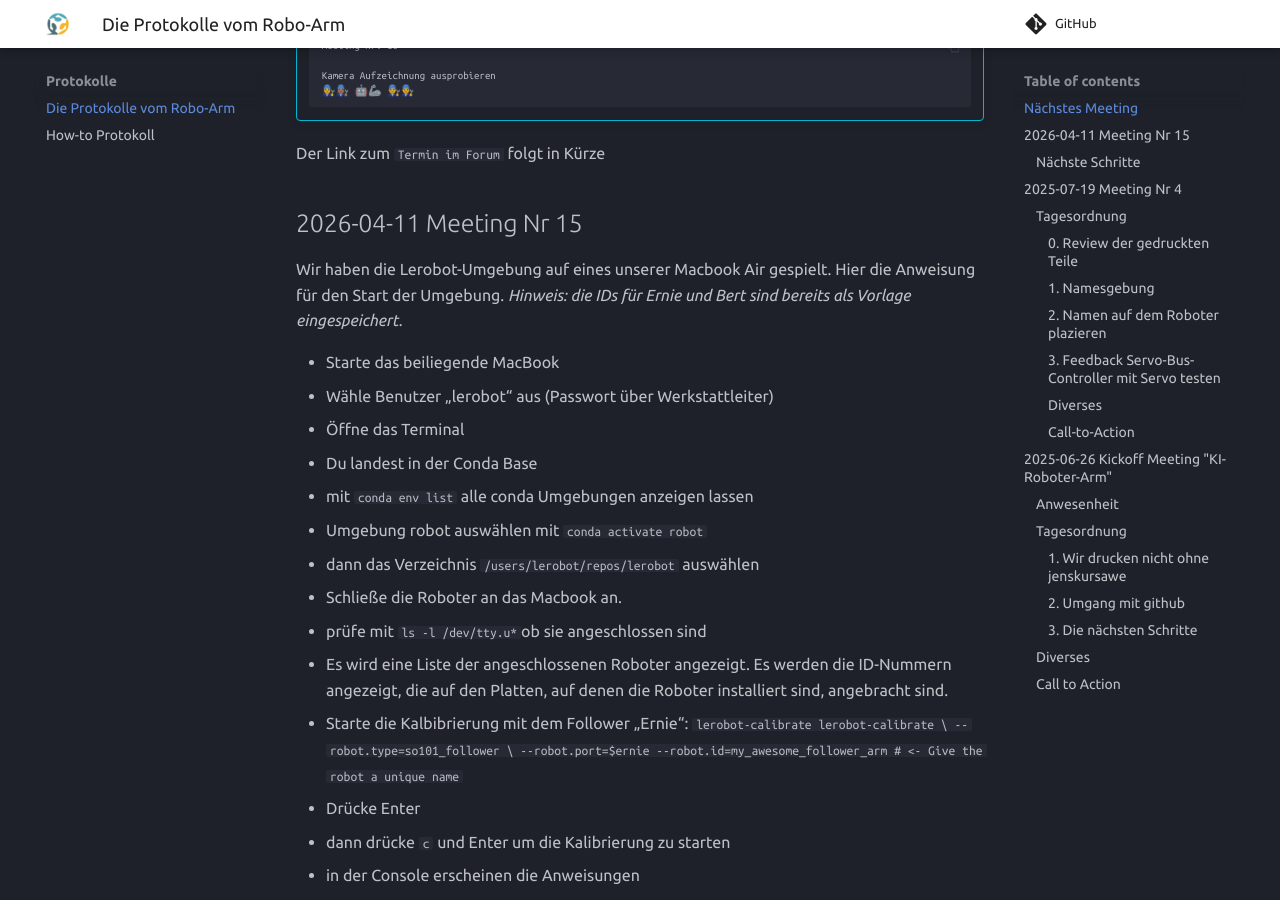
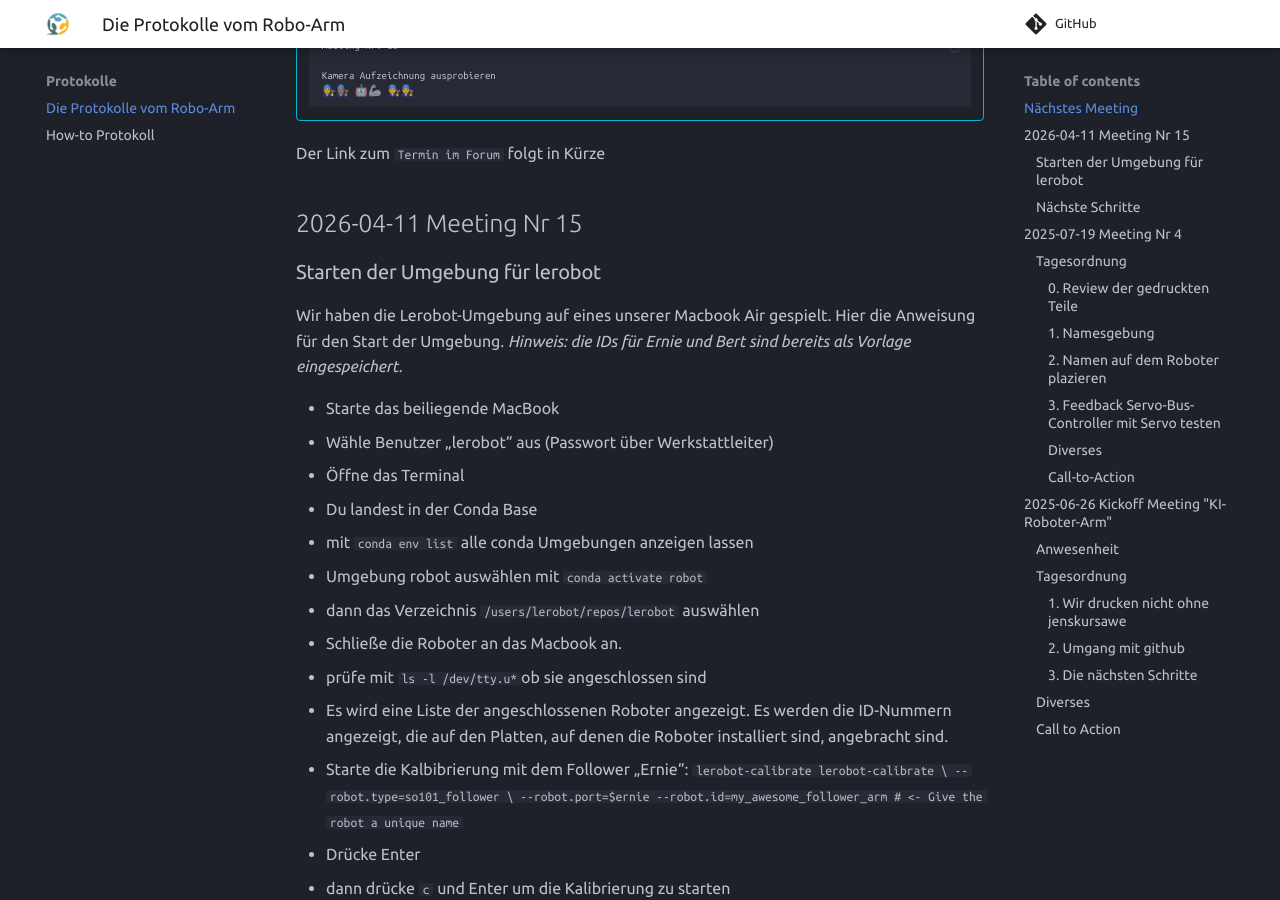
Before and after one commit to garagelab-dus/protolab-robo-docs, an MkDocs documentation site: the page built from docs/Protokolle/Backlog.md, in a window 1280 px wide and 900 px high, scrolled down 338 px. Built offline with MkDocs 1.6.1 and Material for MkDocs 9.7.7, drawn with Linux system fonts in a browser that asks for light colours; comment, search, counter and statistics services are not loaded.

Commit message:
Add Lerobot environment startup instructions
Added instructions for starting the Lerobot environment on MacBook Air.

```diff
--- a/docs/Protokolle/Backlog.md
+++ b/docs/Protokolle/Backlog.md
@@ -16,7 +16,7 @@
 Der Link zum `Termin im Forum` folgt in Kürze
 
 ## 2026-04-11 Meeting Nr 15
-
+### Starten der Umgebung für lerobot
 Wir haben die Lerobot-Umgebung auf eines unserer Macbook Air gespielt. Hier die Anweisung für den Start der Umgebung.
 *Hinweis: die IDs für Ernie und Bert sind bereits als Vorlage eingespeichert.*
 
```
